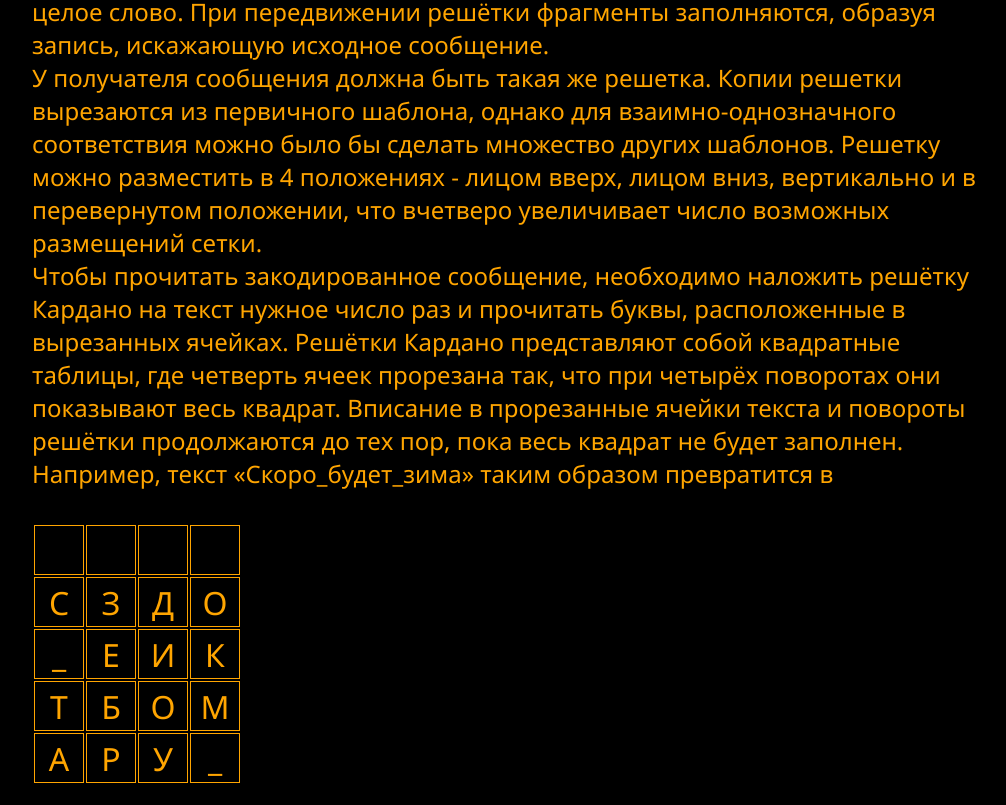
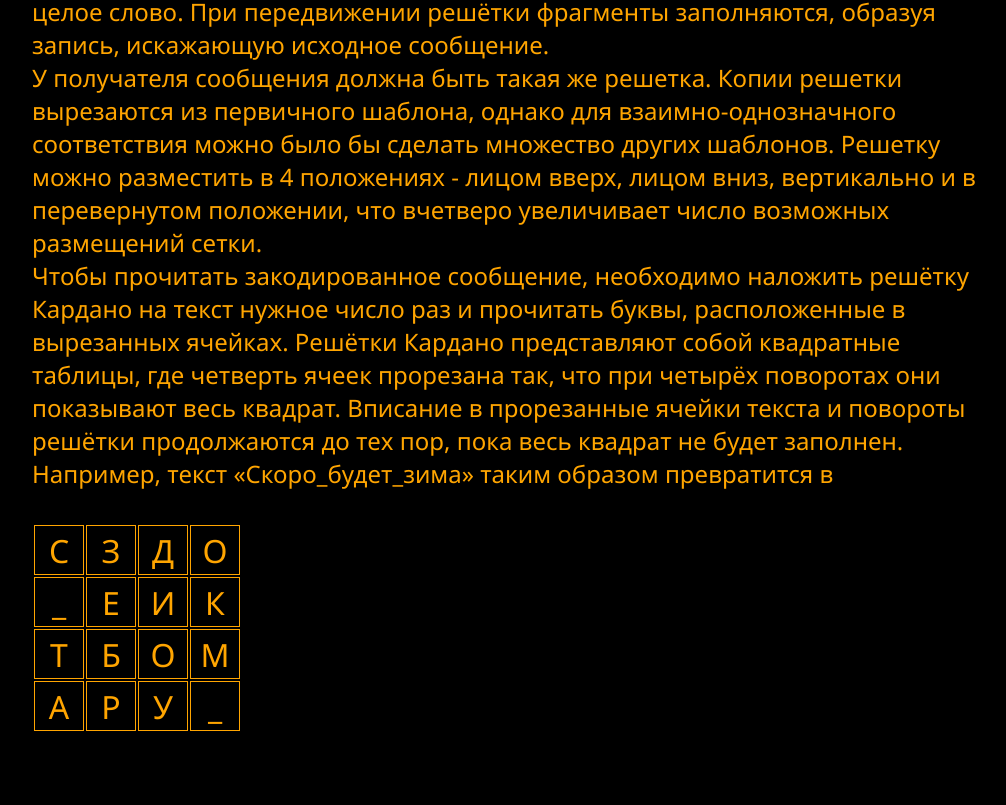
Before and after one commit to Roman0vsky/denis, a React (Create React App) app: page /info in a window 1280 px wide. Shown: the part 422-1227 px from the top of the page, without its empty margins (128-1134 px from the left). After the commit the page ends 1175 px from the top, so only its background shows below. Built offline with nearby package versions, Linux system fonts and the light colour scheme.

Commit message:
fix table

```diff
--- a/src/components/Info/Info.js
+++ b/src/components/Info/Info.js
@@ -29,15 +29,10 @@ export default function Info() {
         показывают весь квадрат. Вписание в прорезанные ячейки текста и повороты
         решётки продолжаются до тех пор, пока весь квадрат не будет заполнен.{" "}
         <br />
-        Например, текст «Скоро_будет_зима» таким образом превратится в<br /><br />
+        Например, текст «Скоро_будет_зима» таким образом превратится в<br />
+        <br />
       </p>
       <table>
-        <tr>
-          <td></td>
-          <td></td>
-          <td></td>
-          <td></td>
-        </tr>
         <tr>
           <td>С</td>
           <td>З</td>
```
